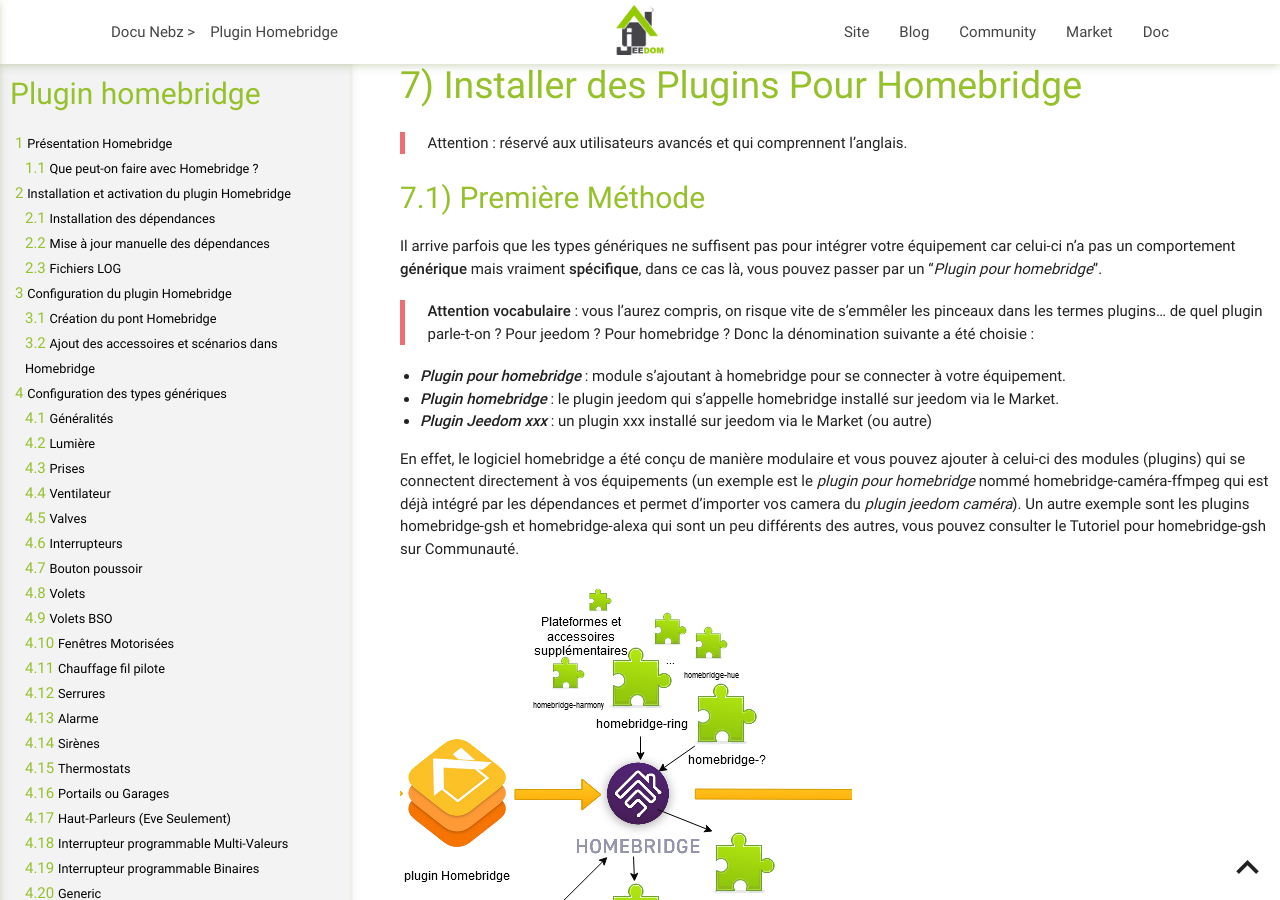
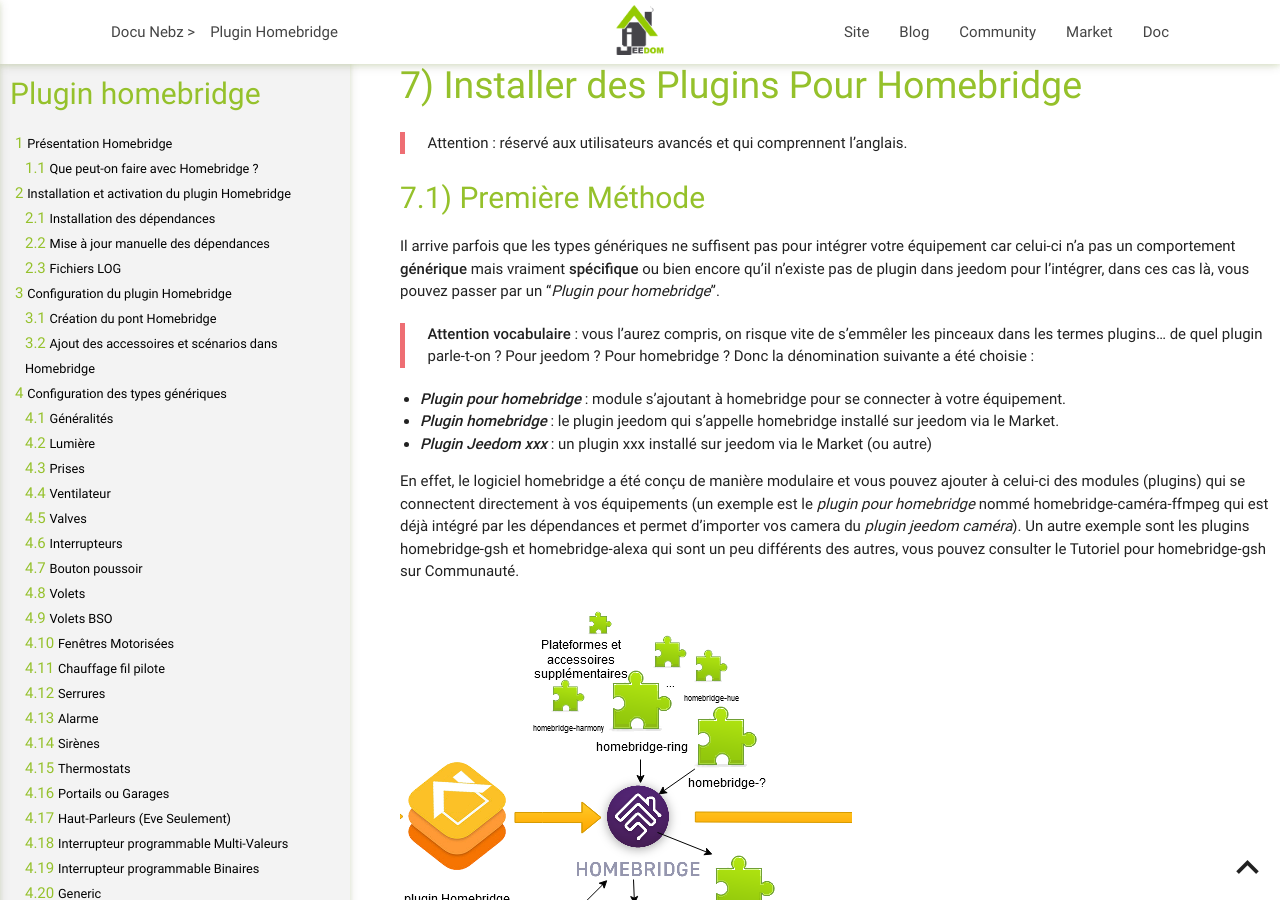
Before and after one commit to NebzHB/jeedom_docs, a Jekyll site: the page built from plugins/homebridge/fr_FR/index.md, in a window 1280 px wide and 900 px high, scrolled down 27521 px. Built offline with Jekyll 4.4.1, drawn with Linux system fonts in a browser that asks for light colours.

Commit message:
Update index.md

```diff
--- a/plugins/homebridge/fr_FR/index.md
+++ b/plugins/homebridge/fr_FR/index.md
@@ -534,7 +534,7 @@
 Première Méthode
 ----------------
 
-Il arrive parfois que les types génériques ne suffisent pas pour intégrer votre équipement car celui-ci n'a pas un comportement **générique** mais vraiment **spécifique**, dans ce cas là, vous pouvez passer par un "*Plugin pour homebridge*".
+Il arrive parfois que les types génériques ne suffisent pas pour intégrer votre équipement car celui-ci n'a pas un comportement **générique** mais vraiment **spécifique** ou bien encore qu'il n'existe pas de plugin dans jeedom pour l'intégrer, dans ces cas là, vous pouvez passer par un "*Plugin pour homebridge*".
 
 >**Attention vocabulaire** : vous l'aurez compris, on risque vite de s'emmêler les pinceaux dans les termes plugins... de quel plugin parle-t-on ? Pour jeedom ? Pour homebridge ? Donc la dénomination suivante a été choisie :
 
```
